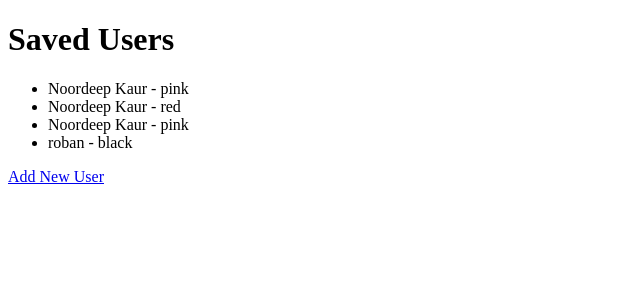
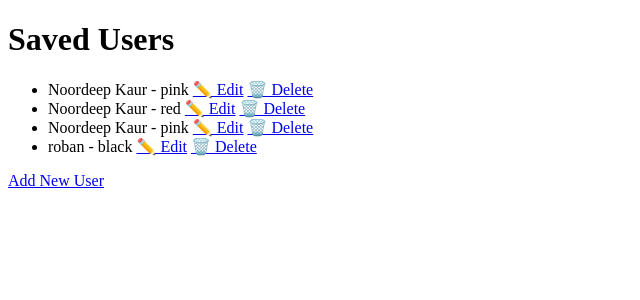
Before and after one commit to noorhanspal/Flask-Learning, a Flask app: page / in a window 1280 px wide. Shown: the top 300 px of the page, without its empty margins (0-640 px from the left). Run offline with Flask 3, Linux system fonts and the light colour scheme; data comes from the database, SQL or seed files in the repository; both versions use the stored data as it was after the commit.

Commit message:
updated home.html

```diff
--- a/templates/home.html
+++ b/templates/home.html
@@ -6,10 +6,15 @@
 <body>
     <h1>Saved Users</h1>
     <ul>
-        {% for user in users %}
-            <li>{{ user.username }} - {{ user.color }}</li>
-        {% endfor %}
-    </ul>
+    {% for user in users %}
+        <li>
+            {{ user.username }} - {{ user.color }}
+            <a href="/update/{{ user.id }}">✏️ Edit</a>
+            <a href="/delete/{{ user.id }}">🗑️ Delete</a>
+        </li>
+    {% endfor %}
+</ul>
+
     <p><a href="/greet">Add New User</a></p>
 </body>
 </html>
```
Also changed, not shown: instance/users.db.
